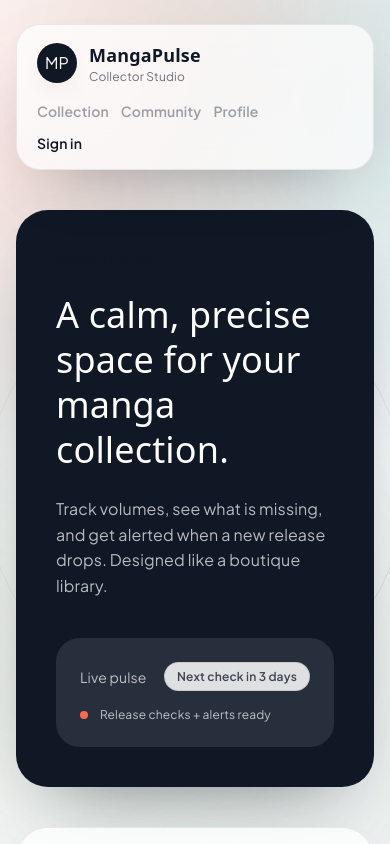
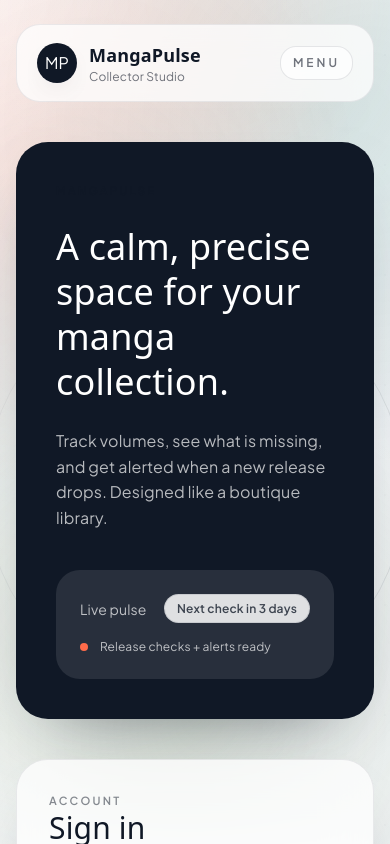
Before and after one commit to jshvth/MangaPulse, a React (Vite) app in the folder frontend/: page / in a window 390 px wide. Shown: the top 844 px of the page. Built offline with nearby package versions, Linux system fonts and the light colour scheme; no server answers; a web font is replaced by a local one.

Commit message:
feat: add mobile nav menu

```diff
--- a/frontend/src/components/TopNav.tsx
+++ b/frontend/src/components/TopNav.tsx
@@ -1,3 +1,4 @@
+import { useState } from "react";
 import { Link, NavLink, useNavigate } from "react-router-dom";
 import { useAuth } from "../context/AuthContext";
 import { NotificationBell } from "./NotificationBell";
@@ -5,12 +6,17 @@ import { NotificationBell } from "./NotificationBell";
 export function TopNav() {
   const { isAuthed, signOut, user } = useAuth();
   const navigate = useNavigate();
+  const [menuOpen, setMenuOpen] = useState(false);
+
+  const closeMenu = () => setMenuOpen(false);
 
   return (
-    <nav className="glass-card reveal relative z-50 flex flex-col gap-4 rounded-3xl px-5 py-4 md:flex-row md:items-center md:justify-between md:px-6">
+    <nav className="glass-card reveal relative z-50 rounded-3xl px-5 py-4 md:flex md:items-center md:justify-between md:px-6">
+      <div className="flex items-center justify-between gap-4">
         <Link
           to="/"
           className="flex items-center gap-3 transition hover:-translate-y-0.5"
+          onClick={closeMenu}
         >
           <div className="flex h-10 w-10 items-center justify-center rounded-full bg-ink text-white shadow-[0_10px_24px_-16px_rgba(16,24,38,0.8)]">
             MP
@@ -20,12 +26,27 @@ export function TopNav() {
             <p className="text-xs text-ink/60">Collector Studio</p>
           </div>
         </Link>
-      <div className="flex flex-col gap-3 text-sm font-semibold text-ink/70 md:flex-row md:items-center md:gap-6">
-        <div className="flex flex-wrap items-center gap-3 md:gap-6">
+        <button
+          className="md:hidden rounded-2xl border border-ink/10 bg-white/70 px-3 py-2 text-xs font-semibold uppercase tracking-[0.25em] text-ink/60"
+          onClick={() => setMenuOpen((prev) => !prev)}
+          aria-expanded={menuOpen}
+          aria-controls="mobile-menu"
+        >
+          Menu
+        </button>
+      </div>
+      <div
+        id="mobile-menu"
+        className={`mt-4 flex flex-col gap-3 text-sm font-semibold text-ink/70 md:mt-0 md:flex md:flex-row md:items-center md:gap-6 ${
+          menuOpen ? "flex" : "hidden md:flex"
+        }`}
+      >
+        <div className="flex flex-col gap-3 md:flex-row md:items-center md:gap-6">
           <NavLink
             to={isAuthed ? "/collection" : "/"}
             onClick={(event) => {
               if (!isAuthed) event.preventDefault();
+              closeMenu();
             }}
             className={({ isActive }) =>
               isAuthed
@@ -41,6 +62,7 @@ export function TopNav() {
             to={isAuthed ? "/profiles" : "/"}
             onClick={(event) => {
               if (!isAuthed) event.preventDefault();
+              closeMenu();
             }}
             className={({ isActive }) =>
               isAuthed
@@ -56,6 +78,7 @@ export function TopNav() {
             to={isAuthed ? "/profile" : "/"}
             onClick={(event) => {
               if (!isAuthed) event.preventDefault();
+              closeMenu();
             }}
             className={({ isActive }) =>
               isAuthed
@@ -76,6 +99,7 @@ export function TopNav() {
               onClick={async () => {
                 await signOut();
                 navigate("/");
+                closeMenu();
               }}
               className="hover:text-ink"
             >
@@ -85,6 +109,7 @@ export function TopNav() {
         ) : (
           <NavLink
             to="/"
+            onClick={closeMenu}
             className={({ isActive }) => (isActive ? "text-ink" : "hover:text-ink")}
           >
             Sign in
```
Lines whose indentation alone changed are shown as unchanged.
